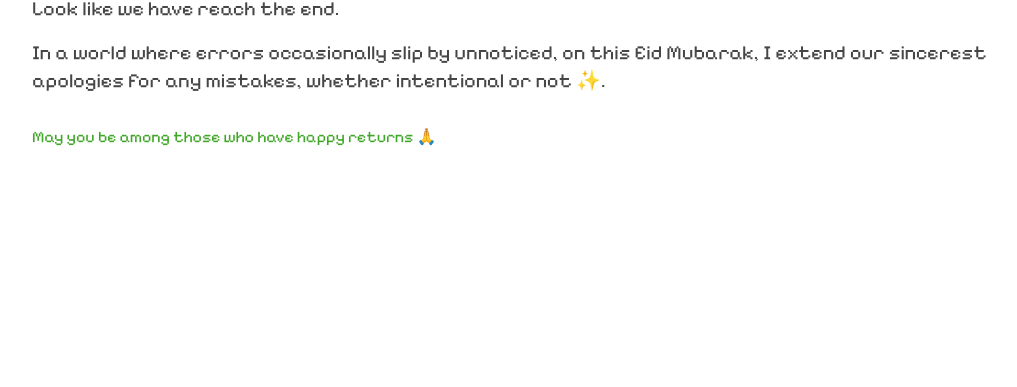
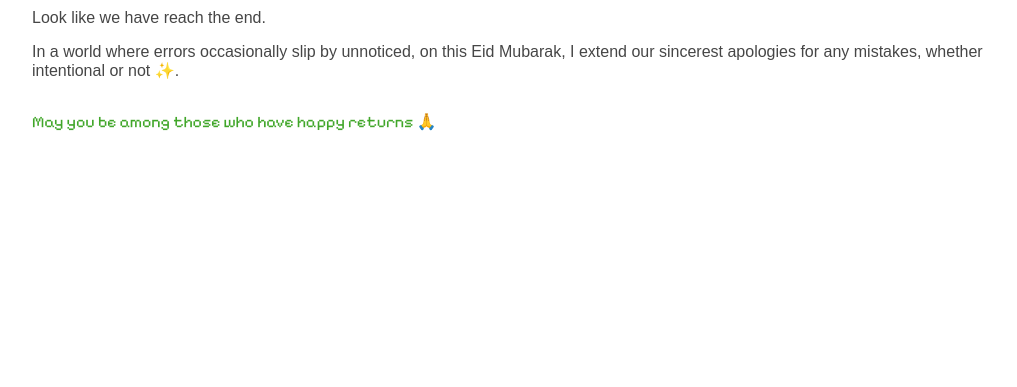
Before and after one commit to SalmanAlmajali/index, a plain HTML site: page eid.html in a window 1280 px wide. Shown: the part 413-800 px from the top of the page, without its empty margins (128-1145 px from the left). Drawn offline with Linux system fonts and the light colour scheme.

Commit message:
ganti font

```diff
--- a/eid.html
+++ b/eid.html
@@ -26,10 +26,10 @@
           class="img"
         />
         <h1 class="cta pixelify-sans">Aw, Snap</h1>
-        <p class="cta-description pixelify-sans text-lg">
+        <p class="cta-description">
           Look like we have reach the end.
         </p>
-        <p class="cta-letter pixelify-sans text-lg">
+        <p class="cta-letter">
           In a world where errors occasionally slip by unnoticed, on this Eid
           Mubarak, I extend our sincerest apologies for any mistakes, whether
           intentional or not ✨.
```
